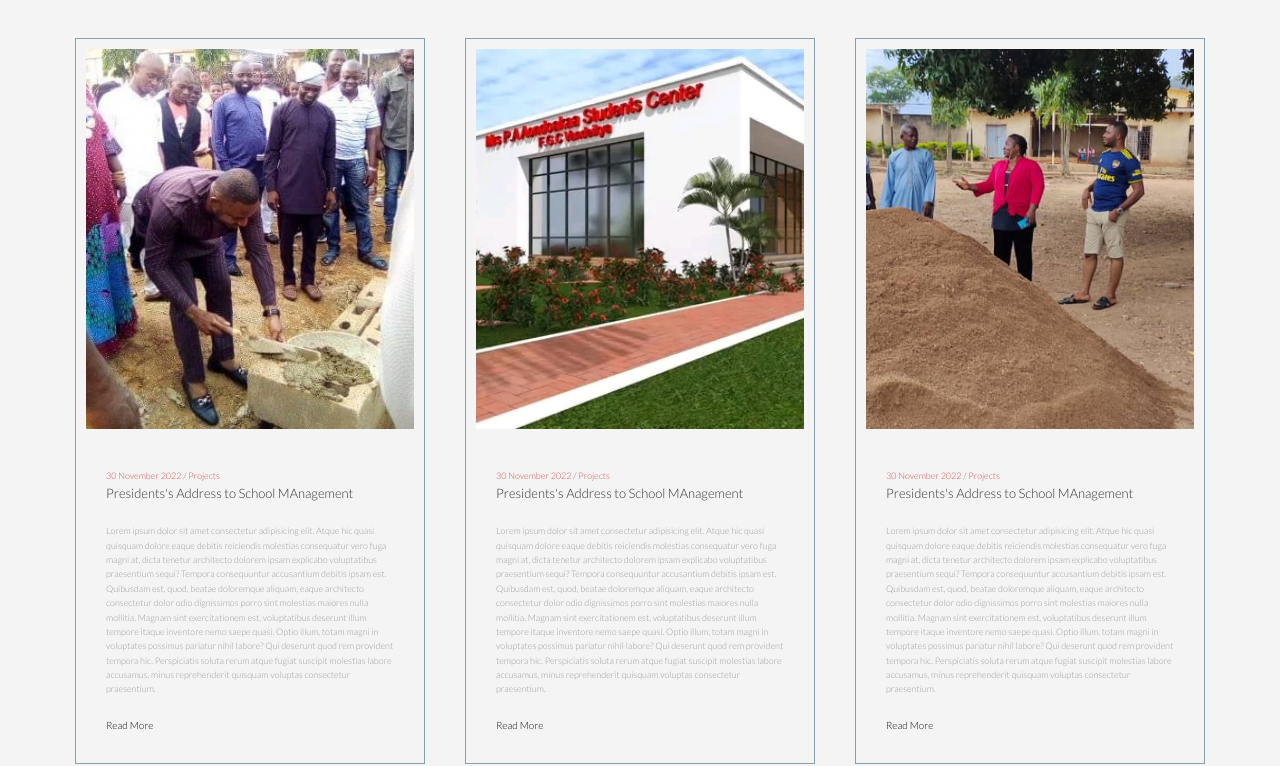
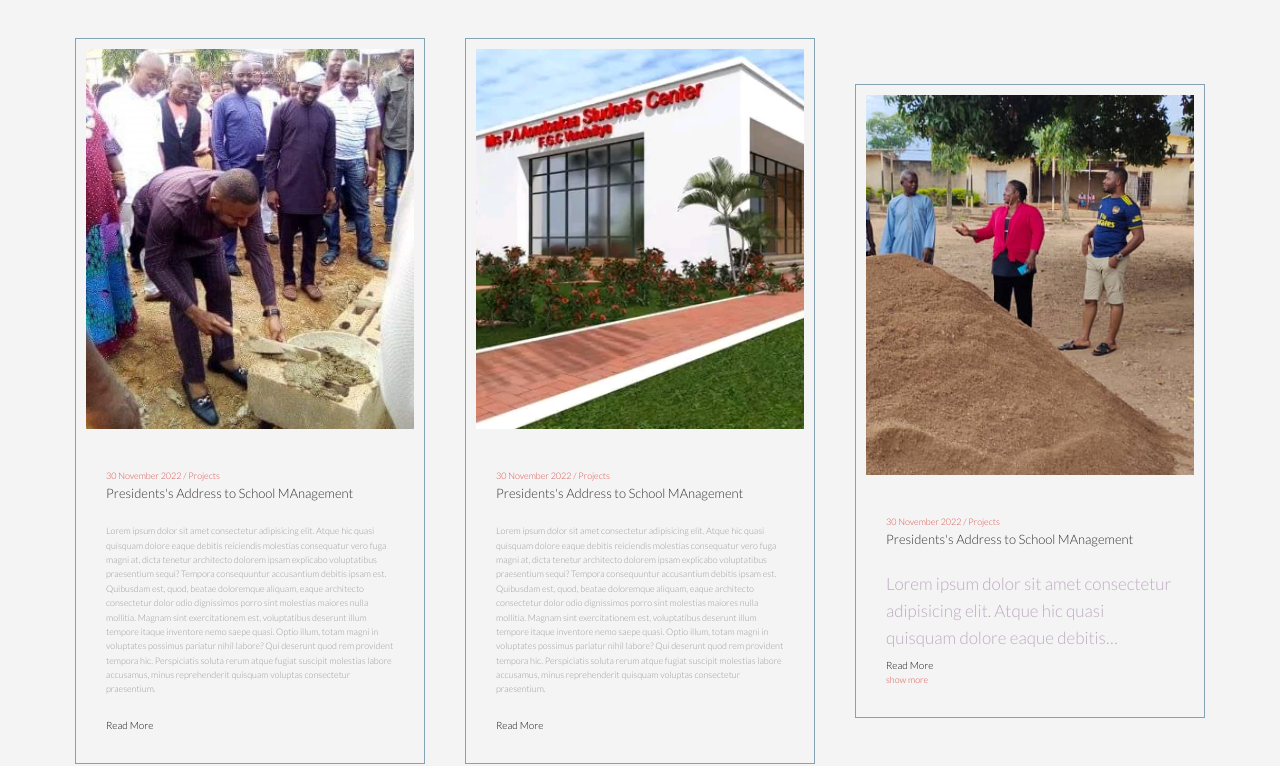
Before and after one commit to agordavidt/Web_template, a plain HTML site: page old-school-association/events.html in a window 1280 px wide. Shown: the part 218-984 px from the top of the page. Drawn offline with Linux system fonts and the light colour scheme.

Commit message:
show more & show less created

```diff
--- a/old-school-association/events.html
+++ b/old-school-association/events.html
@@ -98,12 +98,19 @@
                 </a>
 
             </div>
-            <div class="blog-text">
+            <div class="blog-text" id="blog-text">
                 <span>30 November 2022 / Projects</span>
                 <a href="#" class="blog-title">Presidents's Address to School MAnagement</a>
                 <p>Lorem ipsum dolor sit amet consectetur adipisicing elit. Atque hic quasi quisquam dolore eaque debitis reiciendis molestias consequatur vero fuga magni at, dicta tenetur architecto dolorem ipsam explicabo voluptatibus praesentium sequi? Tempora consequuntur accusantium debitis ipsam est. Quibusdam est, quod, beatae doloremque aliquam, eaque architecto consectetur dolor odio dignissimos porro sint molestias maiores nulla mollitia. Magnam sint exercitationem est, voluptatibus deserunt illum tempore itaque inventore nemo saepe quasi. Optio illum, totam magni in voluptates possimus pariatur nihil labore? Qui deserunt quod rem provident tempora hic. Perspiciatis soluta rerum atque fugiat suscipit molestias
                     labore accusamus, minus reprehenderit quisquam voluptas consectetur praesentium.</p>
                     <a href="#">Read More</a>
+                    <span id="span"></span>
+                    <script type="text/javascript">
+                        document.getElementById('span').addEventListener('click', function(){
+                            document.getElementById('blog-text').classList.toggle('active');
+                        });
+
+                    </script>
             </div>
 
         </div>
--- a/old-school-association/main.css
+++ b/old-school-association/main.css
@@ -371,3 +371,26 @@ body {
         padding: 20px;
     }
 }
+
+/** Read more styling  **/
+#blog-text p{
+    color: #bba8bff5;
+    font-size: 17px;
+    font-weight: 500;
+    margin-bottom: 5px;
+    display: -webkit-box;
+    -webkit-line-clamp: 3;
+    -webkit-box-orient: vertical;
+    overflow: hidden;
+}
+#span::before{
+    content: 'show more';
+    color: var(--error-color);
+    cursor: pointer;
+}
+#blog-text.active p{
+    display: block;
+}
+#blog-text.active #span::before{
+    content: 'show less';
+}
```
